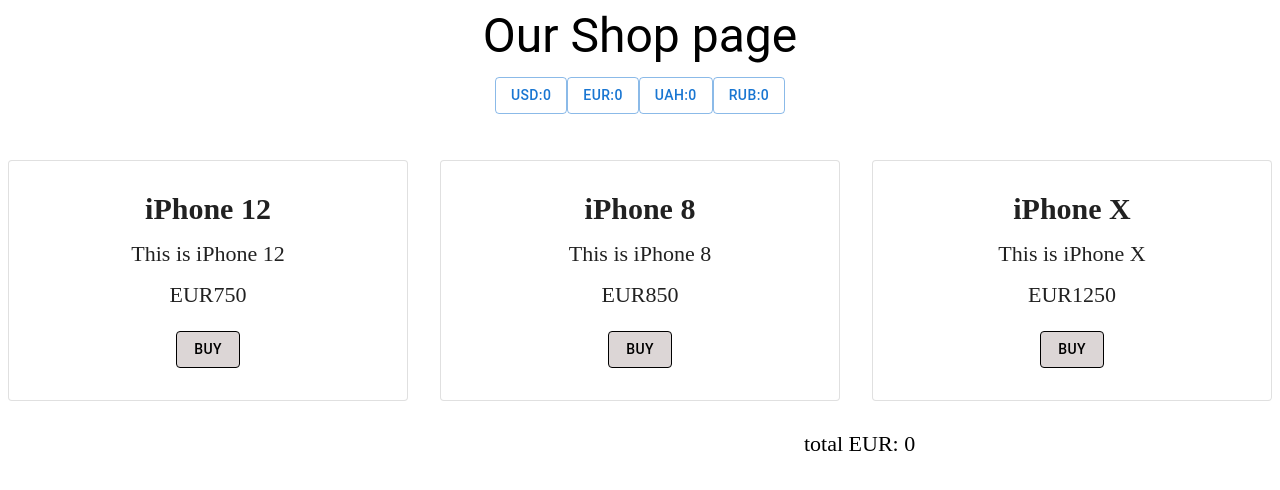
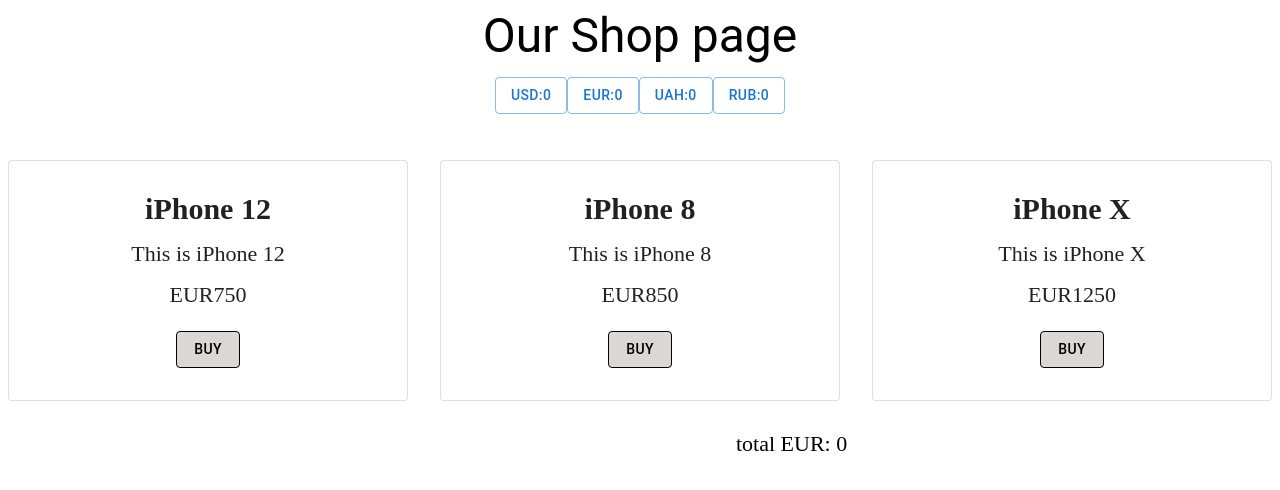
Before and after one commit to sinktoriys/control-work, a React (Create React App) app: page / in a window 1280 px wide. Shown: the top 490 px of the page. Built offline with nearby package versions, Linux system fonts and the light colour scheme.

Commit message:
corrected ProductListItem.scss

```diff
--- a/src/Components/Products/ProductListItem.scss
+++ b/src/Components/Products/ProductListItem.scss
@@ -25,7 +25,7 @@
     border: 1px solid black;
 }
 .product-total {
-    margin-left: 828px;
+    margin-left: 760px;
     margin-top: 30px;
     font-size: 22px;
 }
```
